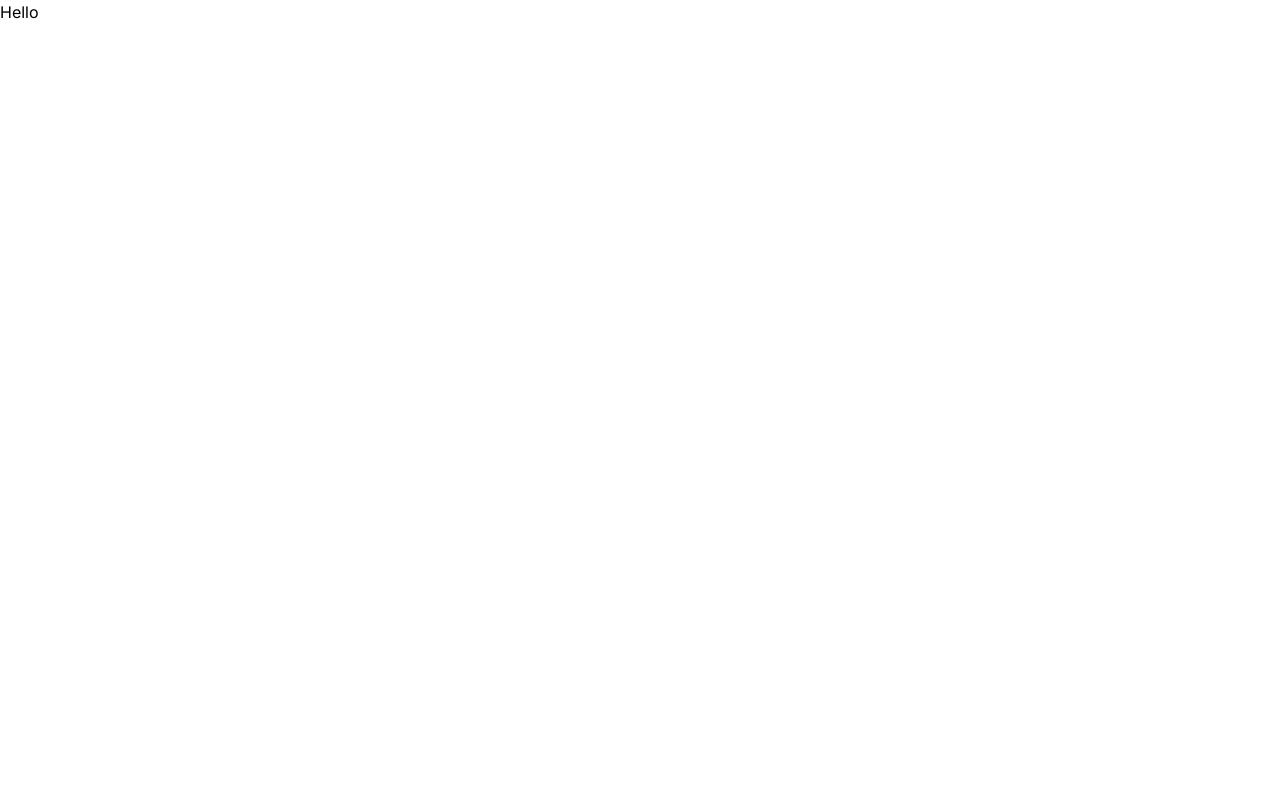
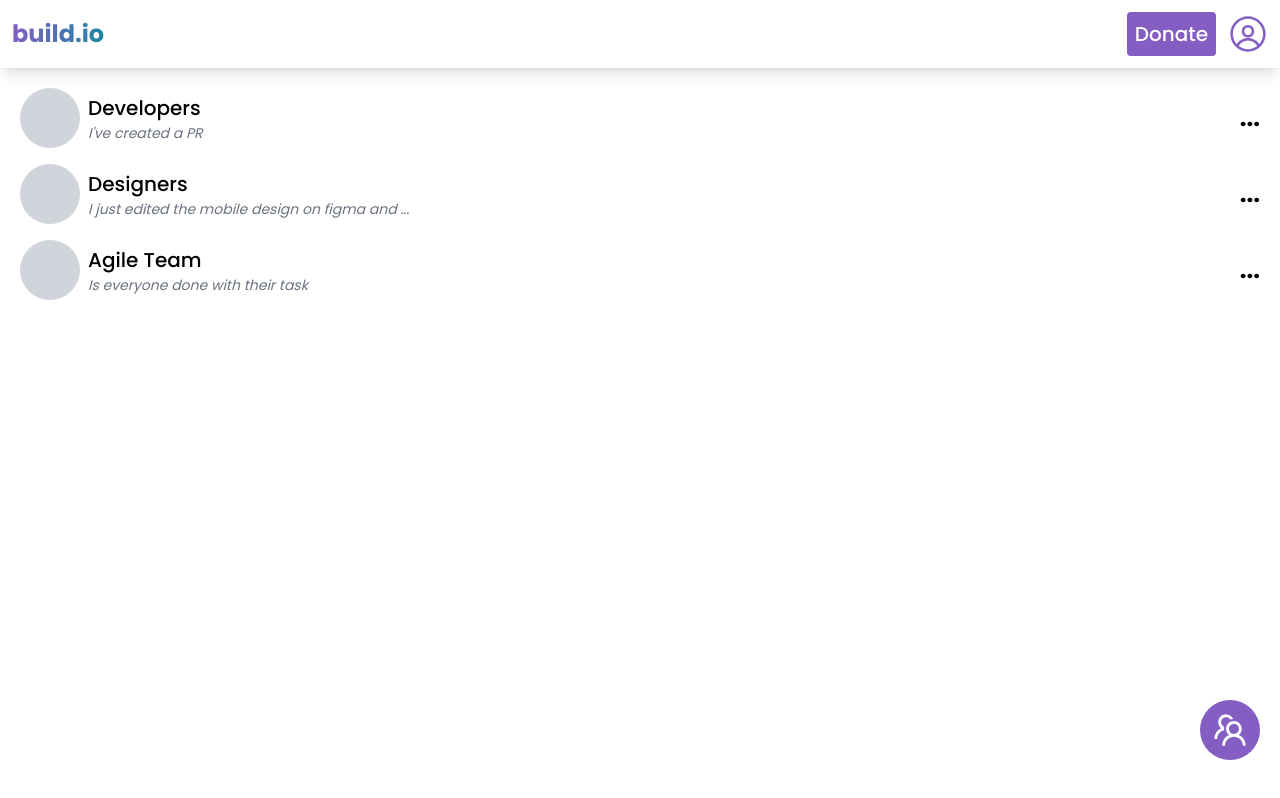
Before and after one commit to Blackbobs/build.io, a Next.js app: page / in a window 1280 px wide. Built offline with nearby package versions, Linux system fonts and the light colour scheme.

Commit message:
feat: team display

```diff
--- /dev/null
+++ b/src/app/[team]/page.tsx
@@ -0,0 +1,5 @@
+export default function TeamRoom() {
+    return(
+        <h1>Hello</h1>
+    )
+}
--- a/src/app/globals.css
+++ b/src/app/globals.css
@@ -7,3 +7,21 @@
   padding: 0;
   box-sizing: border-box;
 }
+
+.logo_gradient {
+  background-image: linear-gradient(to right, #845ec2, #1d87a4);
+  color: transparent;
+  background-clip: text;
+  animation: logo_movement 4s infinite linear;
+}
+
+.bg_overlay{
+  background: rgba(0, 0, 0, 0.5);
+  position: fixed;
+  top: 0;
+  left: 0;
+  right: 0;
+  width: 100vw;
+  height: 100vh;
+  z-index: 100;
+}
--- a/src/app/layout.tsx
+++ b/src/app/layout.tsx
@@ -1,8 +1,13 @@
+import { Poppins } from "next/font/google";
 import type { Metadata } from "next";
-import { Inter } from "next/font/google";
 import "./globals.css";
 
-const inter = Inter({ subsets: ["latin"] });
+const poppins = Poppins({
+  weight: ["400", "500", "600", "700", "800", "900"],
+  subsets: ["latin"],
+  display: "swap",
+  variable: "--font-poppins",
+});
 
 export const metadata: Metadata = {
   title: "build.io",
@@ -16,7 +21,7 @@ export default function RootLayout({
 }>) {
   return (
     <html lang="en">
-      <body className={inter.className}>{children}</body>
+      <body className={`${poppins.className}`}>{children}</body>
     </html>
   );
 }
--- a/src/app/page.tsx
+++ b/src/app/page.tsx
@@ -1,9 +1,17 @@
+import { Nav } from "@/components/NavComponents";
+import { AllTeamsDisplay } from "@/components/TeamComponents";
 
 
 export default function Home() {
   return (
     <>
-      <h1>Hello</h1>
+      <div>
+        <Nav/>
+      </div>
+
+      <div>
+        <AllTeamsDisplay/>
+      </div>
     </>
   );
 }
--- /dev/null
+++ b/src/components/NavComponents/Nav.tsx
@@ -0,0 +1,19 @@
+import React from 'react'
+import { RxAvatar } from "react-icons/rx";
+
+const Nav: React.FC = () => {
+  return (
+    <nav className='shadow-lg p-3 flex items-center justify-between z-10'>
+        <h1 className='logo_gradient text-2xl font-bold'>build.io</h1>
+        <div className='flex items-center gap-3'>
+        <button className='bg-brand text-white capitalize p-2 rounded font-medium text-xl'>donate</button>
+        {/* user profile */}
+        <button className='text-brand'>
+        <RxAvatar size={40}/>
+        </button>
+        </div>
+    </nav>
+  )
+}
+
+export default Nav
--- /dev/null
+++ b/src/components/NavComponents/index.ts
@@ -0,0 +1,3 @@
+import Nav from "./Nav";
+
+export {Nav}
--- /dev/null
+++ b/src/components/TeamComponents/AllTeamsDisplay.tsx
@@ -0,0 +1,84 @@
+'use client'
+import React, {useState} from "react";
+import { AiOutlineTeam } from "react-icons/ai";
+import CreateTeam from "./CreateTeam";
+
+interface Team {
+  teamName: string;
+  message: string;
+}
+
+const AllTeamsDisplay: React.FC = () => {
+    const [isModalOpen, setIsModalOpen] = useState<boolean>(false)
+  const Teams: Team[] = [
+    {
+      teamName: "Developers",
+      message: "I've created a PR",
+    },
+    {
+      teamName: "Designers",
+      message: "I just edited the mobile design on figma and I don't know what to do next",
+    },
+    {
+      teamName: "Agile Team",
+      message: "Is everyone done with their task",
+    },
+  ];
+
+  const handleOpenModal = () => {
+    setIsModalOpen((prev) => !prev)
+  }
+
+
+  return (
+    <>
+      <aside className="p-3">
+        <div>
+          {Teams.length ? (
+            Teams.map((team, i) => (
+              <div
+                key={i}
+                className="flex items-center justify-between gap-2 p-2"
+              >
+                <div className="w-[60px] h-[60px] rounded-full object-cover bg-gray-300"></div>
+                <div className="flex-1">
+                  <p className="font-medium text-[20px]">{team.teamName}</p>
+                  <p className="text-[14px] italic text-gray-500">
+                    {team.message.length > 45 ? `${team.message.substring(0, 45)}...` : team.message}
+                  </p>
+                </div>
+                <div>
+                  <small className="font-bold text-2xl">...</small>
+                </div>
+              </div>
+            ))
+          ) : (
+            <div>
+              <p className="text-center text-xl font-medium p-3">
+                No Teams To Display
+              </p>
+              <div className="text-center">
+                <button disabled={true} className="bg-brand p-3 rounded text-white font-bold cursor-pointer">
+                  Create a Team
+                </button>
+              </div>
+            </div>
+          )}
+        </div>
+          {/* Create team CTA */}
+        <div className="fixed bottom-10 right-5 bg-brand p-2 rounded-full text-white w-[60px] h-[60px] text-center">
+          <button onClick={handleOpenModal} className="flex items-center justify-center w-full h-full font-bold">
+            <AiOutlineTeam size={40} />
+          </button>
+        </div>
+      </aside>
+
+          {/* Create team modal */}
+      <div className={`${isModalOpen ? 'block bg_overlay duration-1000' : 'hidden duration-1000'} `}>
+        <CreateTeam setIsModalOpen={setIsModalOpen} />
+      </div>
+    </>
+  );
+};
+
+export default AllTeamsDisplay;
--- /dev/null
+++ b/src/components/TeamComponents/CreateTeam.tsx
@@ -0,0 +1,45 @@
+import React from 'react'
+import { IoCloseCircleOutline, IoCameraOutline } from "react-icons/io5";
+import { AiOutlineTeam } from "react-icons/ai";
+
+interface CreateTeamProps {
+    setIsModalOpen: (isOpen: boolean) => void;
+}
+
+const CreateTeam: React.FC<CreateTeamProps> = ({setIsModalOpen}) => {
+    const handleCloseModal = () => {
+        setIsModalOpen(false)
+    }
+  return (
+
+    <article className='w-full h-full max-w-screen-md flex items-center p-2'>
+        <div className='bg-white p-3 rounded-lg h-fit w-full'>
+        <div className='flex items-center justify-between p-3'>
+            <h1 className='capitalize font-medium text-[22px]'>create a team</h1>
+            <button onClick={handleCloseModal}><IoCloseCircleOutline size={35}/></button>
+        </div>
+        <div className='flex items-center justify-center m-2 flex-col'>
+            <img src='' alt="team-logo" className='w-[150px] h-[150px] rounded-full bg-gray-300' />
+            <button className='flex items-center justify-center gap-3 capitalize font-medium text-[18px] p-2 text-brand border border-brand rounded-md my-2'><IoCameraOutline size={30}/> <span>upload team logo</span> </button>
+        </div>
+        <div>
+            <form>
+            <div>
+                <label htmlFor="teamName" className='hidden'>Team Name</label>
+                <input type="text" id='teamName' placeholder='Team Name' className=' border border-brand rounded-md w-full my-2 p-2 focus:outline-none' />
+            </div>
+            <div>
+                <label htmlFor="description" className='hidden'>Description</label>
+                <textarea id='description' placeholder='Team Description' className=' border border-brand rounded-md w-full my-2 p-2 focus:outline-none' />
+            </div>
+            <div>
+                <button type="submit" className='flex items-center justify-center gap-3 capitalize font-medium text-[18px] bg-brand p-2 text-white rounded-md w-full my-2'><AiOutlineTeam size={30}/> <span>create team</span></button>
+            </div>
+            </form>
+        </div>
+        </div>
+    </article>
+  )
+}
+
+export default CreateTeam
--- /dev/null
+++ b/src/components/TeamComponents/TeamBottomNav.tsx
@@ -0,0 +1,11 @@
+import React from 'react'
+
+const TeamBottomNav: React.FC = () => {
+  return (
+    <nav>
+        <h1>bottom navigation</h1>
+    </nav>
+  )
+}
+
+export default TeamBottomNav
--- /dev/null
+++ b/src/components/TeamComponents/TeamTopNav.tsx
@@ -0,0 +1,9 @@
+import React from 'react'
+
+const TeamTopNav = () => {
+  return (
+    <div>TeamTopNav</div>
+  )
+}
+
+export default TeamTopNav
--- /dev/null
+++ b/src/components/TeamComponents/index.ts
@@ -0,0 +1,3 @@
+import AllTeamsDisplay from "./AllTeamsDisplay";
+
+export {AllTeamsDisplay}
```
Also changed, not shown: src/components/TeamComponents/TeamRoom.tsx (added, +11 -0 lines).
